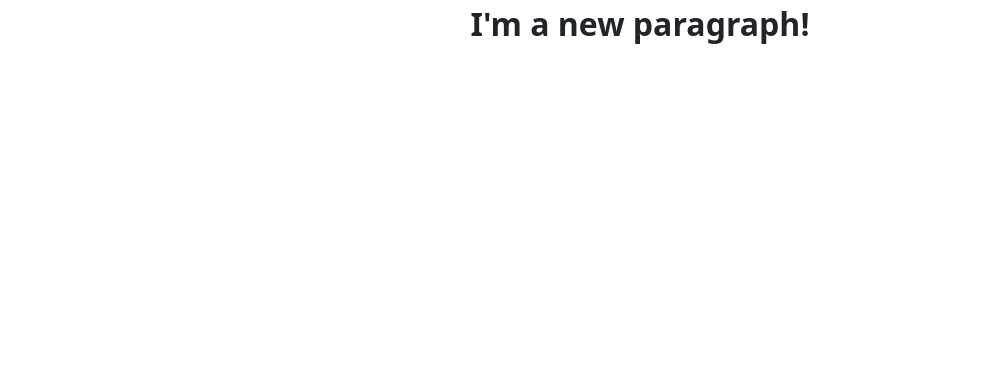
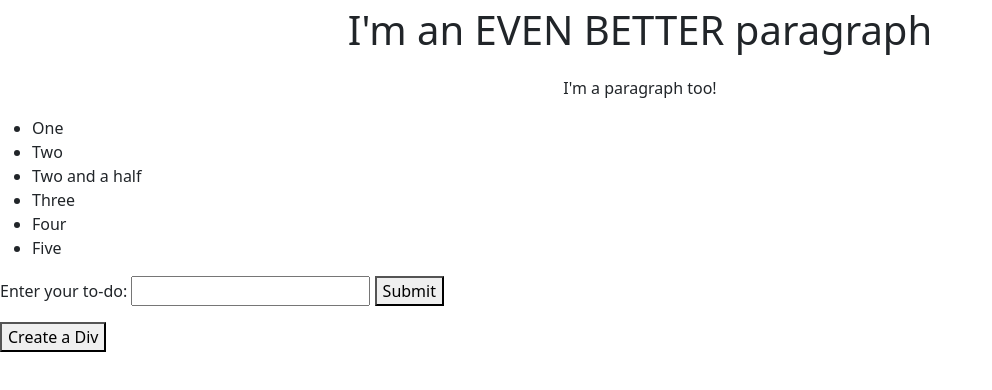
Before and after one commit to farrukhsultonov/self-javascript-web-exercises, a plain HTML site: page adding-and-removing.html in a window 1280 px wide. Shown: the whole page, without its empty margins (0-992 px from the left). Drawn offline with nearby package versions, Linux system fonts and the light colour scheme.

Commit message:
lecture revision

```diff
--- a/adding-and-removing.html
+++ b/adding-and-removing.html
@@ -4,9 +4,51 @@
     <meta charset="UTF-8">
     <title>Adding and Removing Elements</title>
     <link href="https://cdn.jsdelivr.net/npm/bootstrap@5.3.2/dist/css/bootstrap.min.css" rel="stylesheet" integrity="sha384-T3c6CoIi6uLrA9TneNEoa7RxnatzjcDSCmG1MXxSR1GAsXEV/Dwwykc2MPK8M2HN" crossorigin="anonymous">
+
+    <style>
+        .dynamic-div {
+            display: flex;
+            justify-content: space-between;
+            align-items: center;
+            border: 1px solid lightgrey;
+            margin: 15px 0;
+            padding: 0 15px;
+        }
+
+        .event-trigger {
+            padding: 5px;
+        }
+    </style>
 </head>
 <body>
+
 <section id="newContent" class="container"></section>
+
+
+<section>
+    <ul id="numbers">
+        <li id="one">One</li>
+        <li id="two">Two</li>
+        <li id="three">Three</li>
+        <li id="four">Four</li>
+        <li id="five">Five</li>
+    </ul>
+</section>
+
+
+<form>
+    <label for="to-do">Enter your to-do:</label>
+    <input type="text" name="to-do" id="to-do">
+    <button>Submit</button>
+</form>
+<ul id="to-dos">
+</ul>
+
+
+<button id="create-a-div">Create a Div</button>
+<section id="new-div-section"></section>
+
+
 <script src="https://cdn.jsdelivr.net/npm/bootstrap@5.3.2/dist/js/bootstrap.bundle.min.js" integrity="sha384-C6RzsynM9kWDrMNeT87bh95OGNyZPhcTNXj1NW7RuBCsyN/o0jlpcV8Qyq46cDfL" crossorigin="anonymous"></script>
 <script src="js/adding-and-removing.js"></script>
 </body>
--- a/dom-practice-assessment/main.js
+++ b/dom-practice-assessment/main.js
@@ -107,14 +107,14 @@ function concatenateListItems() {
 // 7. When hovering over the divs within the div with a class of hidden-letters, a letter will become visible in a span within the div being hovered over.
 
 document.querySelectorAll('.hidden-letters div').forEach(function (letterDiv) {
-    letterDiv.addEventListener('mouseover', function () {
+    letterDiv.addEventListener('mouseenter', function () {
         let letterSpan = letterDiv.querySelector('span');
         if (letterSpan) {
             letterSpan.style.visibility = 'visible';
         }
     });
 
-    letterDiv.addEventListener('mouseout', function () {
+    letterDiv.addEventListener('mouseleave', function () {
         let letterSpan = letterDiv.querySelector('span');
         if (letterSpan) {
             letterSpan.style.visibility = 'hidden';
--- a/js/adding-and-removing.js
+++ b/js/adding-and-removing.js
@@ -1,7 +1,92 @@
+const newContent = document.querySelector("#newContent")
+
+// creating an element
 const myNewP = document.createElement("p");
 myNewP.innerText = "I'm a new paragraph!";
 myNewP.id = "myNewP";
 myNewP.classList.add("fs-2", "fw-bold", "text-center");
 console.log(myNewP);
 
-document.querySelector("#newContent").appendChild(myNewP);
+newContent.appendChild(myNewP);
+
+
+// removing an element
+
+const myOtherP = document.createElement("p");
+myOtherP.innerText = "I'm a paragraph too!";
+myOtherP.classList.add("text-center");
+document.querySelector("#newContent").appendChild(myOtherP);
+
+// document.querySelector("#newContent").removeChild(myOtherP)
+
+const thatOtherP = document.querySelector("#newContent").removeChild(myOtherP);
+document.querySelector("#newContent").appendChild(thatOtherP);
+
+
+const sweetP = document.createElement("h2");
+sweetP.innerText = "h2 in the game";
+sweetP.classList.add("text-center");
+document.querySelector("#newContent").appendChild(sweetP)
+
+sweetP.remove()
+
+// Replacing one Element with another element
+
+// replace myNewP with myAwesomeP
+const myAwesomeP = document.createElement("p");
+myAwesomeP.innerText = "I'm an EVEN BETTER paragraph";
+myAwesomeP.classList.add("fs-1", "text-center");
+newContent.replaceChild(myAwesomeP, myNewP);
+
+
+// adding elements at specific places in the DOM
+const three = document.querySelector("#three");
+
+const twoAndAHalf = document.createElement("li");
+twoAndAHalf.innerText = "Two and a half";
+three.before(twoAndAHalf);
+
+
+// preventing the browser default
+
+// get references to the to-do input and its parent form
+const toDoInput = document.querySelector("#to-do");
+const toDoForm = toDoInput.parentElement;
+
+// declare a callback to handle the user input
+const handleUserInput = (event) => {
+    event.preventDefault()
+    console.log(toDoInput.value);
+    // toDoInput.value = '';
+}
+
+// output user input to the DOM
+toDoForm.addEventListener('submit', handleUserInput);
+
+
+// adding event listeners to dynamically created elements
+// obtain reference to the button that will trigger div creation
+const createButton = document.querySelector("#create-a-div");
+// function to create new divs
+// within each div there is a button with the class `event-trigger`
+const createDiv = () => {
+    const newDiv = document.createElement("div");
+    newDiv.classList.add("dynamic-div");
+    newDiv.innerHTML = "<p>I'm a new div!</p>" +
+        "<button class='event-trigger'>Click Me!</button>";
+    document.querySelector("#new-div-section").appendChild(newDiv);
+
+    // newDiv.lastChild.addEventListener('click', () => console.log('Clicked!'));
+}
+// add the click handler to the button
+createButton.addEventListener('click', createDiv);
+
+const newDivSection = document.querySelector("#new-div-section");
+//  The event object (e) is passed to the function, representing information about the click event.
+// The e is just a helper that gives you information about the click event, like what exactly was clicked.
+// The (e) part is just saying, "I want to use the event object and call it e."
+newDivSection.addEventListener('click', (e)=>{
+    if (e.target.classList.contains('event-trigger')){
+        console.log('Clicked!');
+    }
+});
```
Also changed, not shown: parks.html (+0 -2 lines).
